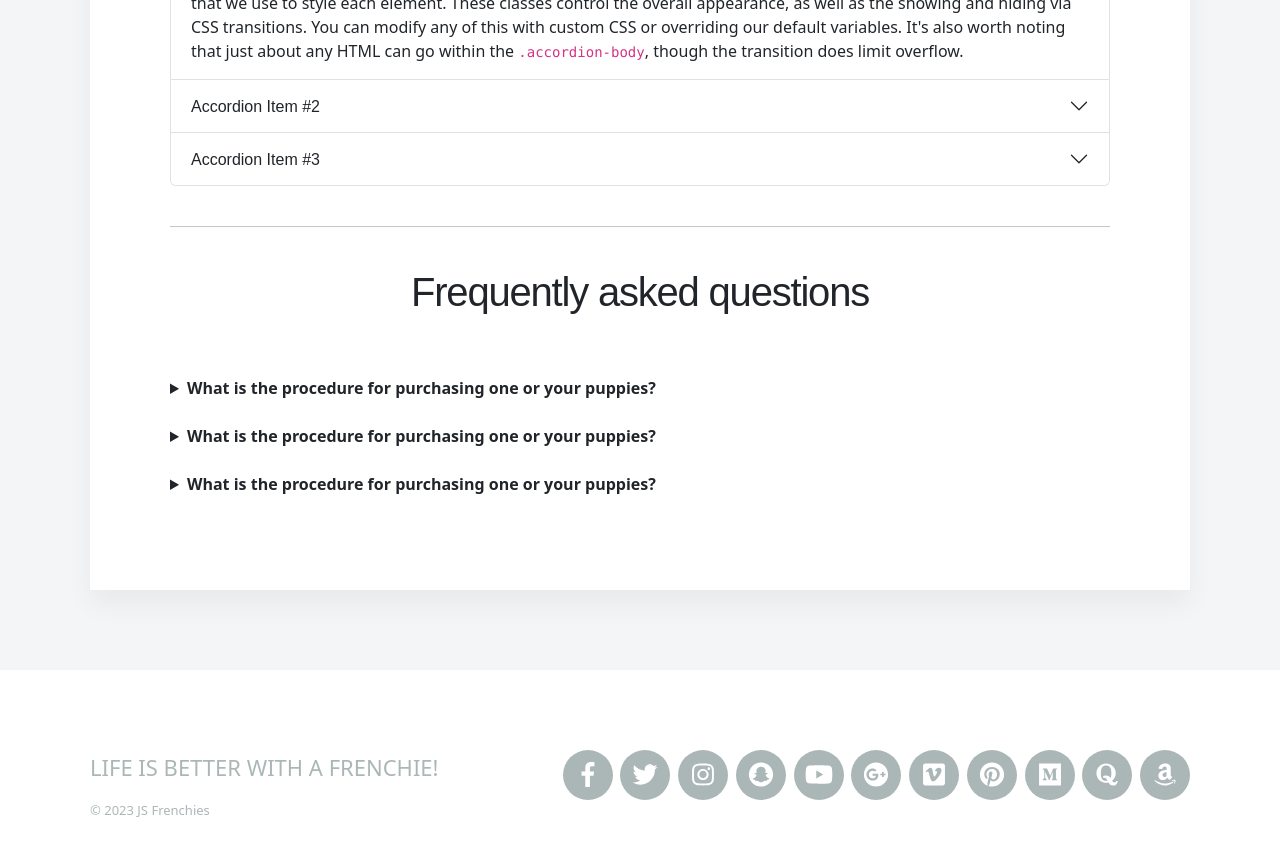
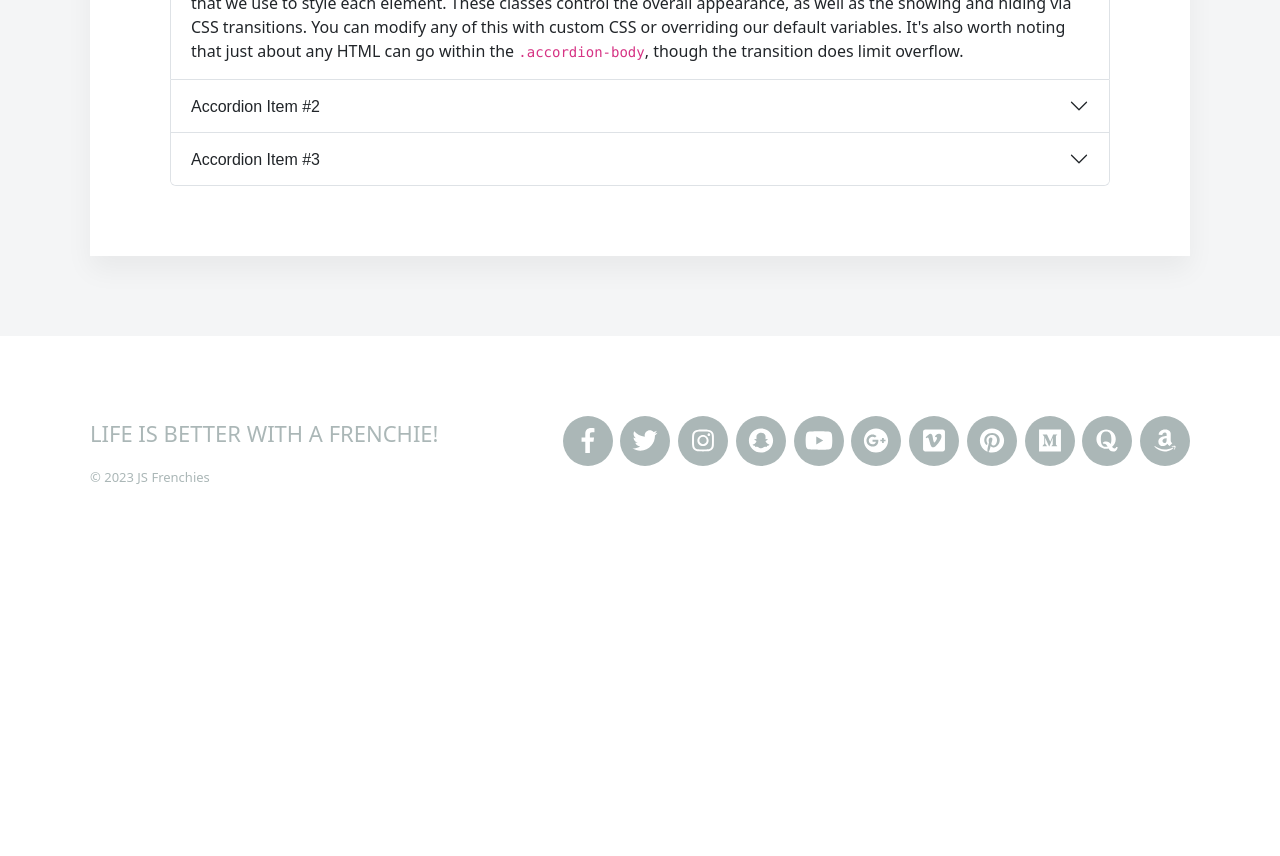
Before and after one commit to jcsodenkamp/jcsodenkamp.github.io, a Jekyll site: the page built from _pages/contact.md, in a window 1280 px wide and 900 px high, scrolled down 1612 px. Shown: the top 856 px of the window. Built offline with Jekyll 4.4.1, drawn with Linux system fonts in a browser that asks for light colours; nearby versions of some CDN libraries; some web fonts are replaced; after the commit the page ends 2179 px from its top, so only the background shows below that.

Commit message:
Update contact.md

```diff
--- a/_pages/contact.md
+++ b/_pages/contact.md
@@ -13,63 +13,3 @@ featured_image: /images/demo/contact.jpg
 
 <p>Or send us a message</p>
 {% include contact-form.html %}
-
----
-
-<h1 style="text-align: center;">Frequently asked questions</h1>
-<br>
-<div>
-
-
-<div>
-	<details>
-		<summary>
-			<strong>
-				What is the procedure for purchasing one or your puppies?
-			</strong>
-		</summary>
-		<p>
-			Filling out our application would be the first step to
-			purchasing a puppy. We place our puppies on a first come
-			basis and all puppies under 8 weeks require a
-			non-refundable deposit.
-		</p>
-	</details>
-</div>
-<br>
-
-<div>
-	<details>
-		<summary>
-			<strong>
-				What is the procedure for purchasing one or your puppies?
-			</strong>
-		</summary>
-		<p>
-			Filling out our application would be the first step to
-			purchasing a puppy. We place our puppies on a first come
-			basis and all puppies under 8 weeks require a
-			non-refundable deposit.
-		</p>
-	</details>
-</div>
-<br>
-
-<div>
-	<details>
-		<summary>
-			<strong>
-				What is the procedure for purchasing one or your puppies?
-			</strong>
-		</summary>
-		<p>
-			Filling out our application would be the first step to
-			purchasing a puppy. We place our puppies on a first come
-			basis and all puppies under 8 weeks require a
-			non-refundable deposit.
-		</p>
-	</details>
-</div>
-<br>
-
-</div>
```
